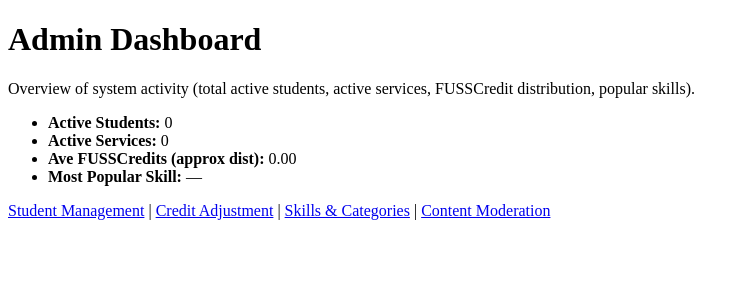
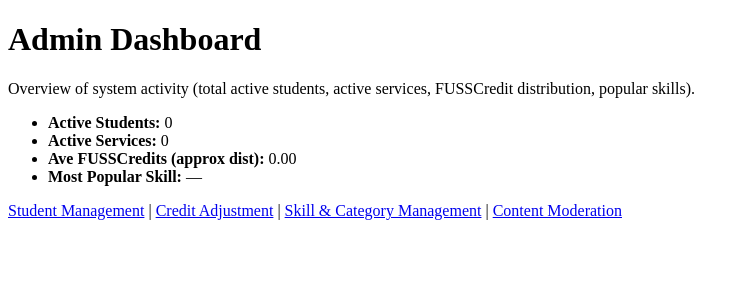
Before and after one commit to schu0608/COMP2030-Assignment, a PHP site: page /Admin/dashboard.php in a window 1280 px wide. Shown: the top 300 px of the page, without its empty margins (0-749 px from the left). Run offline with PHP 8.4, Linux system fonts and the light colour scheme; data that the repository does not hold is empty.

Commit message:
fixed bugs

```diff
--- a/src/Admin/dashboard.php
+++ b/src/Admin/dashboard.php
@@ -15,22 +15,22 @@ $activeServices = 0;
 $avgCredits     = 0.0;
 $popular        = [];
 
-// Active students
+/** Active students */
 if ($res = mysqli_query($conn, "SELECT COUNT(*) AS c FROM students WHERE active=1")) {
   if ($row = mysqli_fetch_assoc($res)) $activeStudents = (int)$row['c'];
 }
 
-// Active services (adjust if your definition differs)
+/** Active services (use transactions; adjust statuses as you like) */
 if ($res = mysqli_query($conn, "SELECT COUNT(*) AS c FROM transactions WHERE status IN ('pending','confirmed')")) {
   if ($row = mysqli_fetch_assoc($res)) $activeServices = (int)$row['c'];
 }
 
-// Average credits (note the exact column name)
+/** Average FUSS credits */
 if ($res = mysqli_query($conn, "SELECT ROUND(AVG(fuss_credits),2) AS avgc FROM students")) {
   if ($row = mysqli_fetch_assoc($res)) $avgCredits = (float)($row['avgc'] ?? 0);
 }
 
-// Popular skills (top 3 offered)
+/** Popular skills (top 3 offered) */
 $sql = "
   SELECT s.name, COUNT(*) AS total
   FROM student_skills ss
@@ -54,9 +54,10 @@ if ($res = mysqli_query($conn, $sql)) {
 </ul>
 
 <nav>
+  <!-- use relative links matching your structure (src/Admin/...) -->
   <a href="students.php">Student Management</a> |
   <a href="credits.php">Credit Adjustment</a> |
-  <a href="skills.php">Skills & Categories</a> |
+  <a href="skills.php">Skill & Category Management</a> |
   <a href="moderation.php">Content Moderation</a>
 </nav>
 </body>
```
